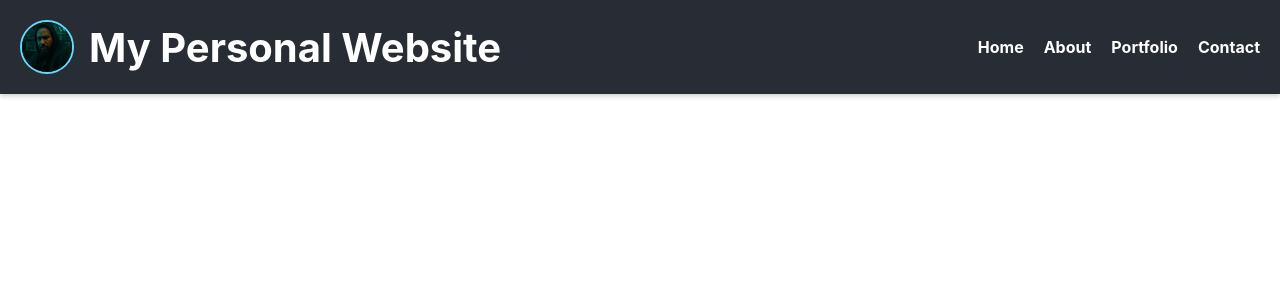
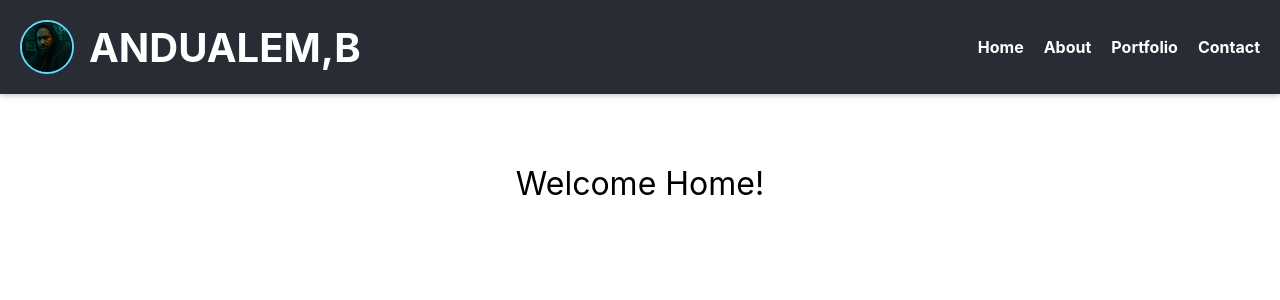
Before and after one commit to Andybegu/andy_portifolio, a React (Create React App) app: page / in a window 1280 px wide. Shown: the top 300 px of the page. Built offline with nearby package versions, Linux system fonts and the light colour scheme.

Commit message:
make our browser linked by link

```diff
--- a/package.json
+++ b/package.json
@@ -9,6 +9,7 @@
     "@testing-library/user-event": "^13.5.0",
     "react": "^19.1.0",
     "react-dom": "^19.1.0",
+    "react-router-dom": "^7.6.3",
     "react-scripts": "5.0.1",
     "web-vitals": "^2.1.4"
   },
--- a/src/App.js
+++ b/src/App.js
@@ -3,13 +3,26 @@ import React from 'react'; // Keep React import
 import './App.css'; // Keep App-level CSS
 // import Header from './components/Headr'; // <-- Import our new Header component
 import Layout from './components/Layout';
+import { BrowserRouter as Router, Routes, Route } from 'react-router-dom';
 
+
+const Home = () => <div style={{padding: '50px', fontSize: '2em', textAlign: 'center'}}>Welcome Home!</div>;
+const About = () => <div style={{padding: '50px', fontSize: '2em', textAlign: 'center'}}>About Me Section</div>;
+const Portfolio = () => <div style={{padding: '50px', fontSize: '2em', textAlign: 'center'}}>My Portfolio</div>;
+const Contact = () => <div style={{padding: '50px', fontSize: '2em', textAlign: 'center'}}>Contact Me Here</div>;
 function App() {
   return (
-    <div className="App">
-      <Layout/> {/* <-- Use our Header component here */}
-
-    </div>
+    <Router>
+        <Layout> {/* <-- Use our Header component here */}
+          <Routes>
+            <Route path="/" element={<Home />} />
+            <Route path="/about" element={<About />} />
+            <Route path="/portfolio" element={<Portfolio />} />
+            <Route path="/contact" element={<Contact />} />
+            <Route path="*" element={<div style={{padding: '50px', fontSize: '2em', textAlign: 'center'}}>404 Not Found</div>} />
+          </Routes>
+        </Layout>
+    </Router>
   );
 }
 
--- a/src/components/Headr.js
+++ b/src/components/Headr.js
@@ -2,7 +2,7 @@
 
 import React, { useState } from 'react'; // <-- Import useState hook
 import './Header.css';
-import profile from '../assets/profile.jpg'; // <-- Import your profile picture
+import profile1 from '../assets/profile.jpg'; // <-- Import your profile picture
 import Navbar from './Navbar';
 
 function Header() {
@@ -18,8 +18,8 @@ function Header() {
   return (
     <header className="header">
      <div className="header-left-content"> {/* New container for profile pic and h1 */}
-        <img src={profile} alt="Profile" className="profile-pic" /> {/* Your new image */}
-        <h1>My Personal Website</h1>
+        <img src={profile1} alt="Profile1" className="profile-pic" /> {/* Your new image */}
+        <h1>ANDUALEM,B</h1>
       </div>
       <button className="menu-toggle" onClick={toggleNav}>
         {/* You can use a simple text icon or an SVG here for now */}
--- a/src/components/Navbar.js
+++ b/src/components/Navbar.js
@@ -1,15 +1,17 @@
 // src/components/Navbar.js
 import React from 'react';
 import './Navbar.css'; // We'll create this CSS file next
+import { Link } from 'react-router-dom';
+
 
 function Navbar({isNavOpen, toggleNav}) {
   return (
     <nav className={`main-nav ${isNavOpen ? 'nav-open' : ''}`}> {/* Add class based on state */}
         <ul>
-          <li><a href="#home" onClick={toggleNav}>Home</a></li> {/* Close menu on click */}
-          <li><a href="#about" onClick={toggleNav}>About</a></li>
-          <li><a href="#portfolio" onClick={toggleNav}>Portfolio</a></li>
-          <li><a href="#contact" onClick={toggleNav}>Contact</a></li>
+          <li><Link to="/home" onClick={toggleNav}>Home</Link></li> {/* Close menu on click */}
+          <li><Link to="/about" onClick={toggleNav}>About</Link></li>
+          <li><Link to="/portfolio" onClick={toggleNav}>Portfolio</Link></li>
+          <li><Link to="/contact" onClick={toggleNav}>Contact</Link></li>
         </ul>
       </nav>
   );
```
Also changed, not shown: src/assets/profile1.jpg (renamed from src/assets/photo_2025-07-05_08-59-12.jpg), 1 other file (tests, documents, lock files or other folders).
